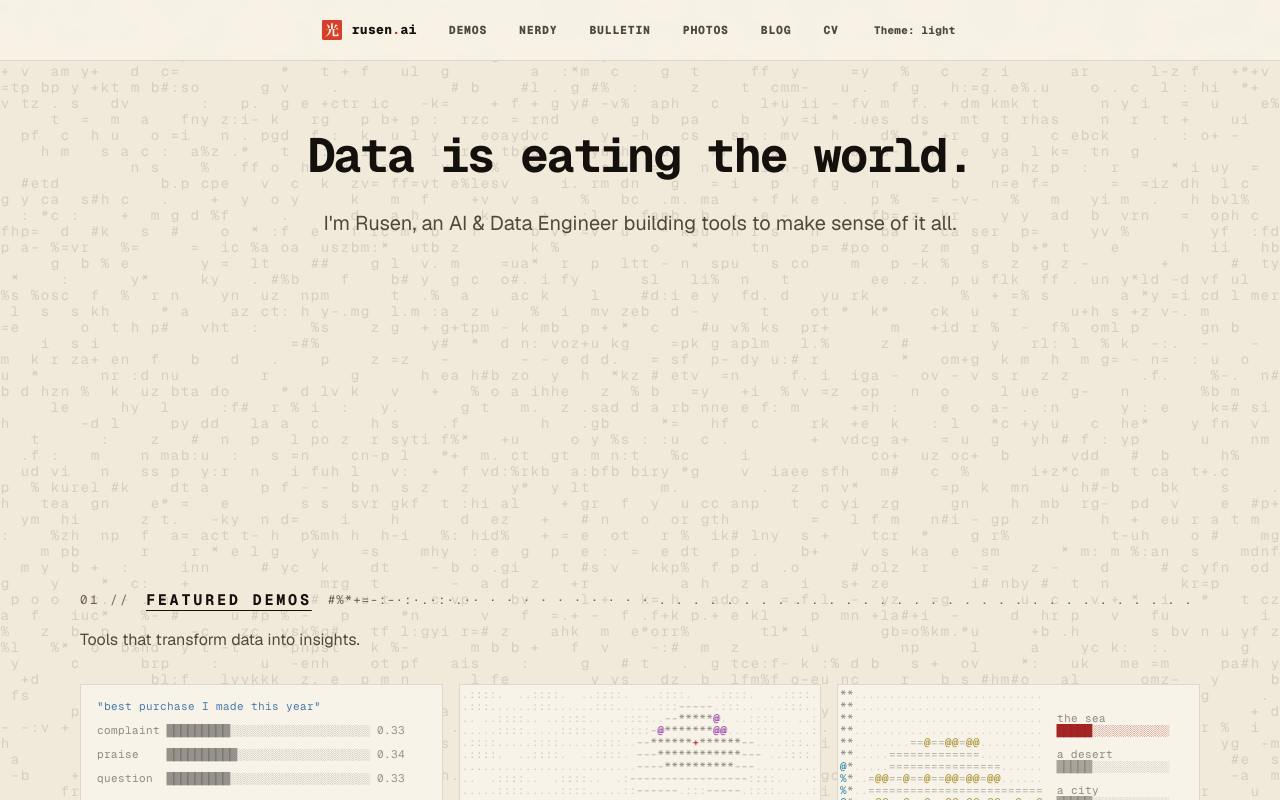
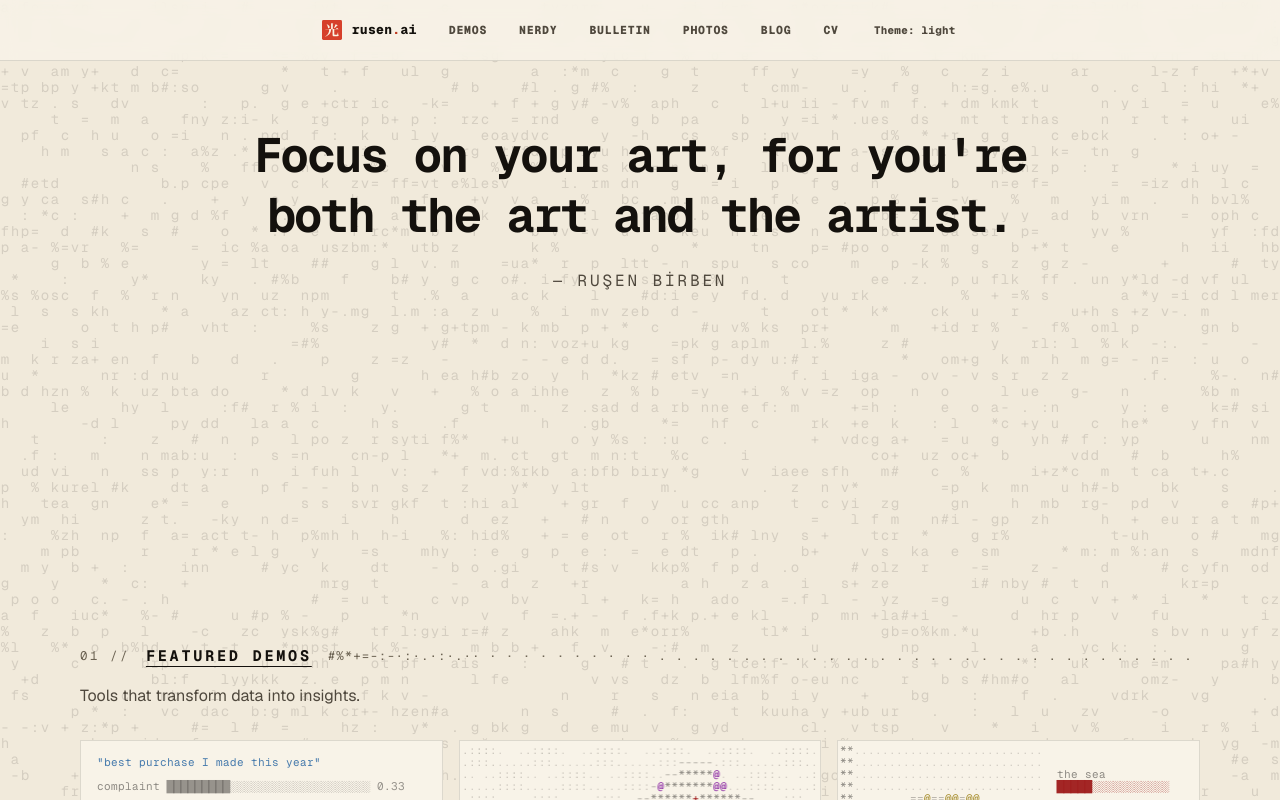
Before and after one commit to rusenbb/rusen-ai, a Next.js app: page / in a window 1280 px wide. Shown: the top 800 px of the page. Built offline with nearby package versions, Linux system fonts and the light colour scheme.

Commit message:
Home hero: Ruşen's own quote instead of the data slogan

```diff
--- a/src/app/components/lightReadLines.ts
+++ b/src/app/components/lightReadLines.ts
@@ -1,8 +1,10 @@
 /**
  * Sentences the home background reveals under a slow cursor. Each one is
- * quoted verbatim from a post on this site; `from` is the post slug.
+ * Ruşen's own: quoted verbatim from a post on this site (`from` is the post
+ * slug) or one of their sayings (`from: "quote"`).
  */
 export const LIGHT_READ_LINES: readonly { text: string; from: string }[] = [
+  { text: "Focus on your art, for you're both the art and the artist.", from: "quote" },
   { text: "Models are very good at climbing mountains, but not so good at choosing which mountain to climb.", from: "climbing-every-mountain" },
   { text: "En azından ben kendi adıma konuşayım, bayağı bir darboğazım.", from: "darbogaz-biziz" },
   { text: "I think we're the bottleneck now.", from: "we-are-the-bottleneck" },
--- a/src/app/page.tsx
+++ b/src/app/page.tsx
@@ -22,11 +22,11 @@ export default function Home() {
       <JsonLd data={{ "@context": "https://schema.org", "@type": "Person", ...PERSON }} />
       {/* Hero */}
       <section className="text-center">
-        <h1 className="brand-display text-3xl sm:text-4xl md:text-5xl font-bold mb-4 sm:mb-6 leading-tight text-balance">
-          Data is eating the world.
+        <h1 className="brand-display text-3xl sm:text-4xl md:text-5xl font-bold mb-4 sm:mb-6 leading-tight text-balance max-w-4xl mx-auto">
+          Focus on your art, for you&apos;re both the art and the artist.
         </h1>
-        <p className="text-base sm:text-lg md:text-xl text-muted max-w-2xl mx-auto text-pretty">
-          I&apos;m Rusen, an AI &amp; Data Engineer building tools to make sense of it all.
+        <p className="font-mono text-sm sm:text-base tracking-[0.18em] text-muted">
+          — RUŞEN BİRBEN
         </p>
       </section>
 
```
